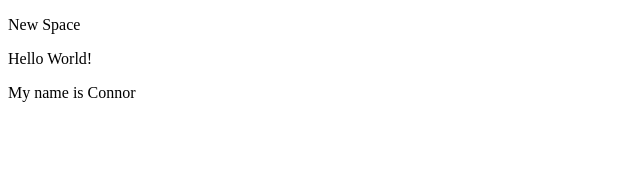
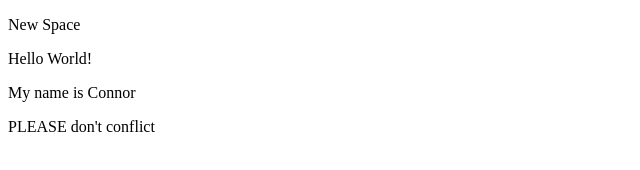
Before and after one commit to QuasimodoKiwi/newRepo, a plain HTML site: page index.html in a window 1280 px wide. Shown: the whole page, without its empty margins (0-640 px from the left). Drawn offline with Linux system fonts and the light colour scheme.

Commit message:
PLEASE don't conflict

```diff
--- a/index.html
+++ b/index.html
@@ -7,5 +7,6 @@
         <p>New Space</p>
         <p>Hello World!</p>
         <p>My name is Connor</p>
+        <p>PLEASE don't conflict</p>
     </body>
 </html>
```
